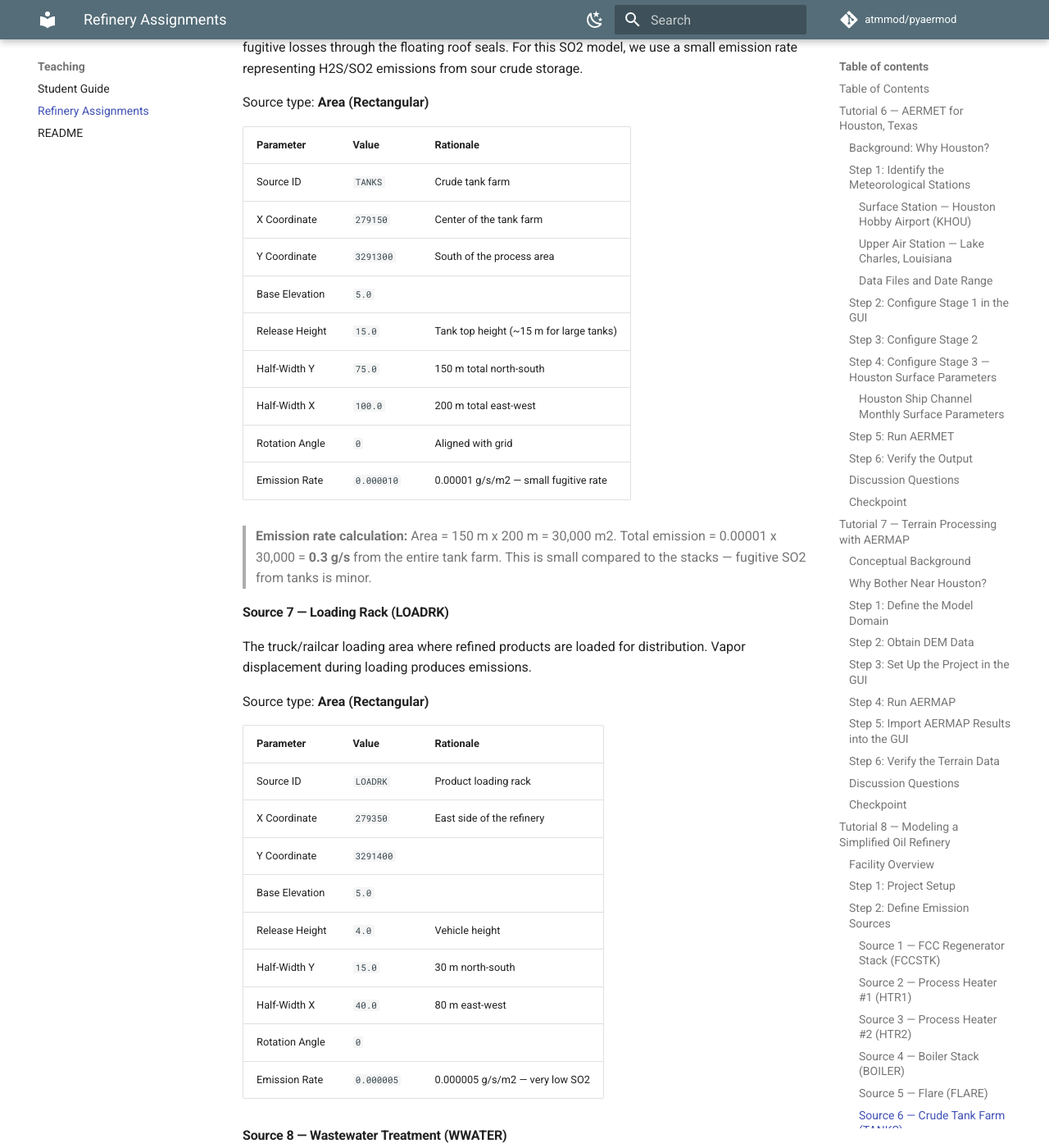
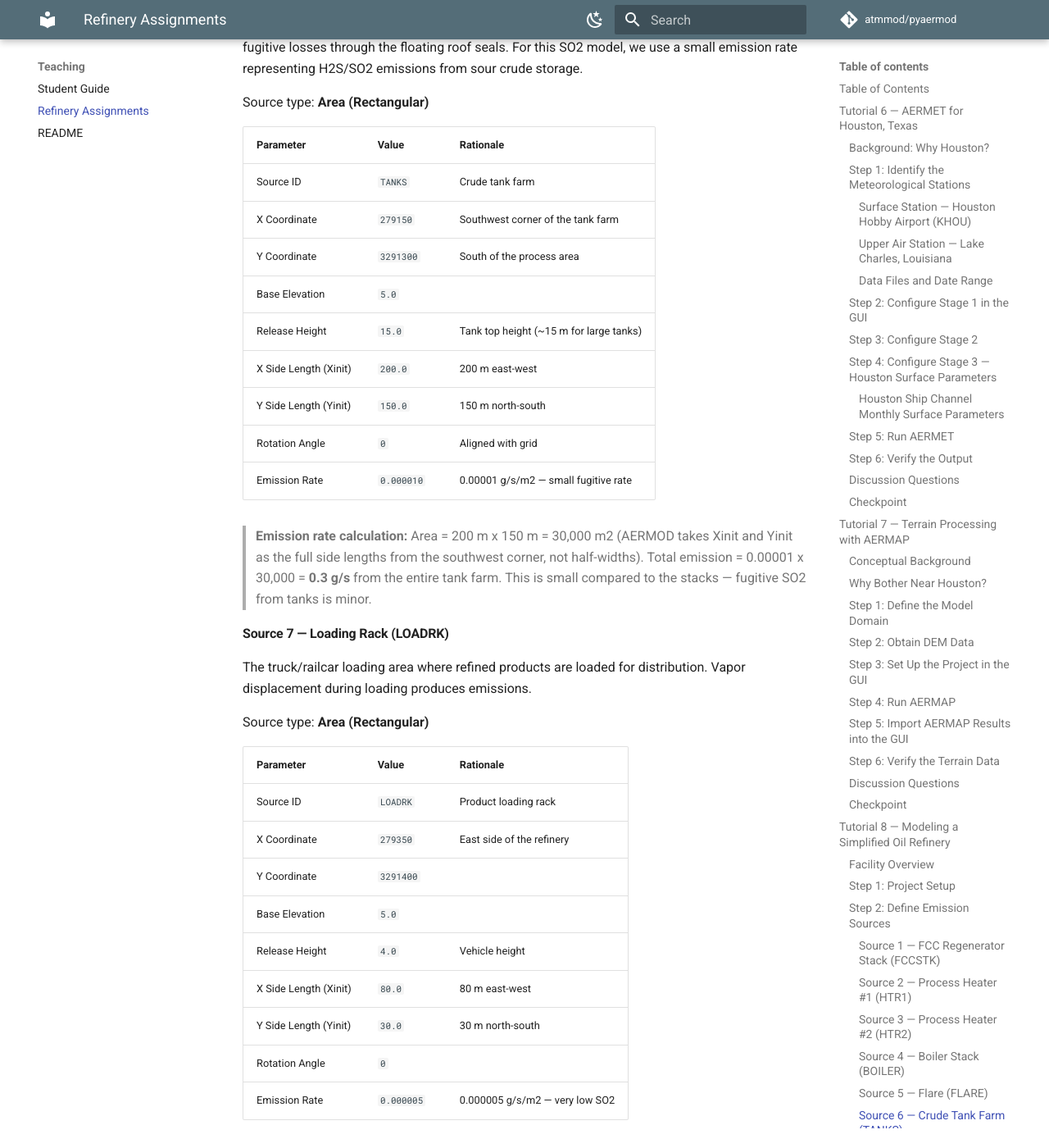
Before and after one commit to atmmod/pyaermod, an MkDocs documentation site: the page built from docs/teaching/refinery-assignments.md, in a window 1280 px wide and 1400 px high, scrolled down 18874 px. Shown: the whole window at 82% size. Built offline with MkDocs 1.6.1 and Material for MkDocs 9.7.7, drawn with Linux system fonts in a browser that asks for light colours; comment, search, counter and statistics services are not loaded.

Commit message:
Finish the half-width correction in tutorial 8, the refinery tables and the glossary
The Xinit/Yinit commit said the teaching material now describes full
side lengths, but four places still told users to enter half-widths:
the student guide's glossary (contradicting its own corrected callout),
the TANKS and LOADRK tables of the refinery assignments, tutorial 8's
solution, and the PARKING and HANDLING cells of notebook 03. Each still
modelled a quarter of the intended area, which is the defect that
commit meant to remove; tutorial 8 also put the north-south side in
Xinit, which is the x (east-west) side.

They now enter the full sides with Xinit as the x side (the tank farm
is 200 m by 150 m, the 30,000 m2 its emission box already assumed), the
tank farm's coordinate is labelled as its southwest corner, where AERMOD
places it, and the glossary entry describes side lengths from that
corner. test_integration's comments had the same misreading; its values
(a 100 m square) are unchanged.

Co-Authored-By: Claude Opus 5.5 <noreply@anthropic.com>

```diff
--- a/docs/teaching/refinery-assignments.md
+++ b/docs/teaching/refinery-assignments.md
@@ -694,17 +694,18 @@ Source type: **Area (Rectangular)**
 | Parameter | Value | Rationale |
 |---|---|---|
 | Source ID | `TANKS` | Crude tank farm |
-| X Coordinate | `279150` | Center of the tank farm |
+| X Coordinate | `279150` | Southwest corner of the tank farm |
 | Y Coordinate | `3291300` | South of the process area |
 | Base Elevation | `5.0` | |
 | Release Height | `15.0` | Tank top height (~15 m for large tanks) |
-| Half-Width Y | `75.0` | 150 m total north-south |
-| Half-Width X | `100.0` | 200 m total east-west |
+| X Side Length (Xinit) | `200.0` | 200 m east-west |
+| Y Side Length (Yinit) | `150.0` | 150 m north-south |
 | Rotation Angle | `0` | Aligned with grid |
 | Emission Rate | `0.000010` | 0.00001 g/s/m2 — small fugitive rate |
 
 > **Emission rate calculation:**
-> Area = 150 m x 200 m = 30,000 m2.
+> Area = 200 m x 150 m = 30,000 m2 (AERMOD takes Xinit and Yinit as the
+> full side lengths from the southwest corner, not half-widths).
 > Total emission = 0.00001 x 30,000 = **0.3 g/s** from the entire tank farm.
 > This is small compared to the stacks — fugitive SO2 from tanks is minor.
 
@@ -722,8 +723,8 @@ Source type: **Area (Rectangular)**
 | Y Coordinate | `3291400` | |
 | Base Elevation | `5.0` | |
 | Release Height | `4.0` | Vehicle height |
-| Half-Width Y | `15.0` | 30 m north-south |
-| Half-Width X | `40.0` | 80 m east-west |
+| X Side Length (Xinit) | `80.0` | 80 m east-west |
+| Y Side Length (Yinit) | `30.0` | 30 m north-south |
 | Rotation Angle | `0` | |
 | Emission Rate | `0.000005` | 0.000005 g/s/m2 — very low SO2 |
 
```
Also changed, not shown: CHANGELOG.md (+10 -6 lines), docs/teaching/solutions/tutorial8_refinery.py (+5 -4 lines), docs/teaching/student-guide.md (+1 -1 lines), 2 other files.
